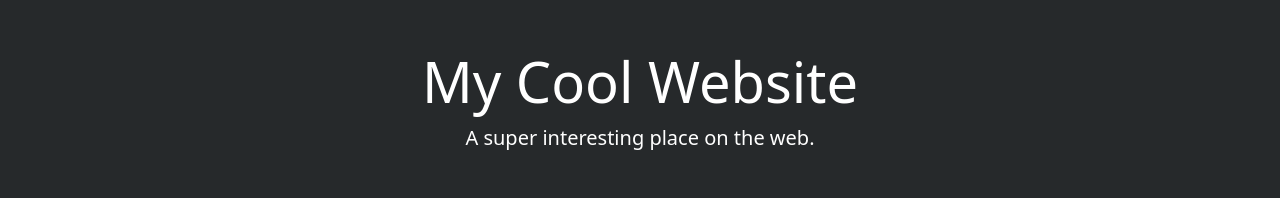
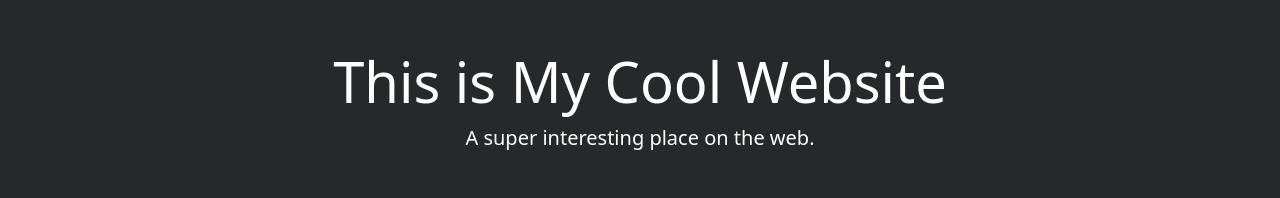
Before and after one commit to suhasballal333/suhas-ballal, a plain HTML site: page animals.html in a window 1280 px wide. Shown: the top 198 px of the page. Drawn offline with nearby package versions, Linux system fonts and the light colour scheme.

Commit message:
Update animals.html
changes

```diff
--- a/animals.html
+++ b/animals.html
@@ -8,7 +8,7 @@
   </head>
   <body>
     <div class="my-bg-photo bg-secondary text-white py-5 text-center shadow">
-      <h1 class="display-4">My Cool Website</h1>
+      <h1 class="display-4"> This is My Cool Website </h1>
       <p class="lead mb-0">A super interesting place on the web.</p>
     </div>
 
```
